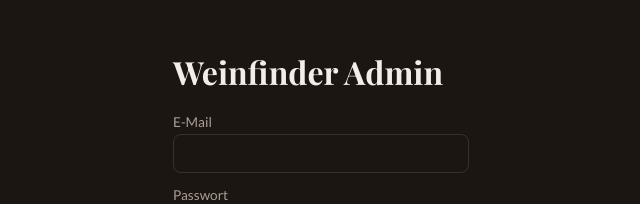
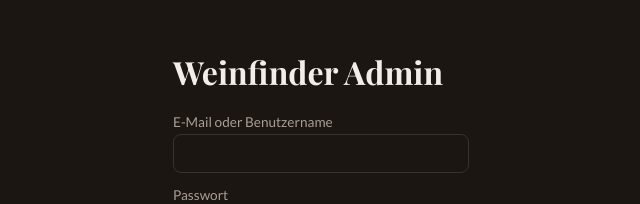
Before and after one commit to benjaminroeder2208/weinfinder-admin, a React (Vite) app: page / in a window 1280 px wide. Shown: the part 102-306 px from the top of the page, without its empty margins (319-959 px from the left). Built offline with nearby package versions, Linux system fonts and the light colour scheme; no server answers.

Commit message:
Login: E-Mail oder Benutzername möglich

```diff
--- a/src/pages/LoginPage.jsx
+++ b/src/pages/LoginPage.jsx
@@ -26,9 +26,9 @@ export default function LoginPage({ onLogin }) {
       <h1>Weinfinder Admin</h1>
       {error && <div className="error-box">{error}</div>}
       <form onSubmit={handleSubmit}>
-        <label>E-Mail</label>
+        <label>E-Mail oder Benutzername</label>
         <input
-          type="email"
+          type="text"
           value={email}
           onChange={(e) => setEmail(e.target.value)}
           required
```
Also changed, not shown: 1 other file (tests, documents, lock files or other folders).
